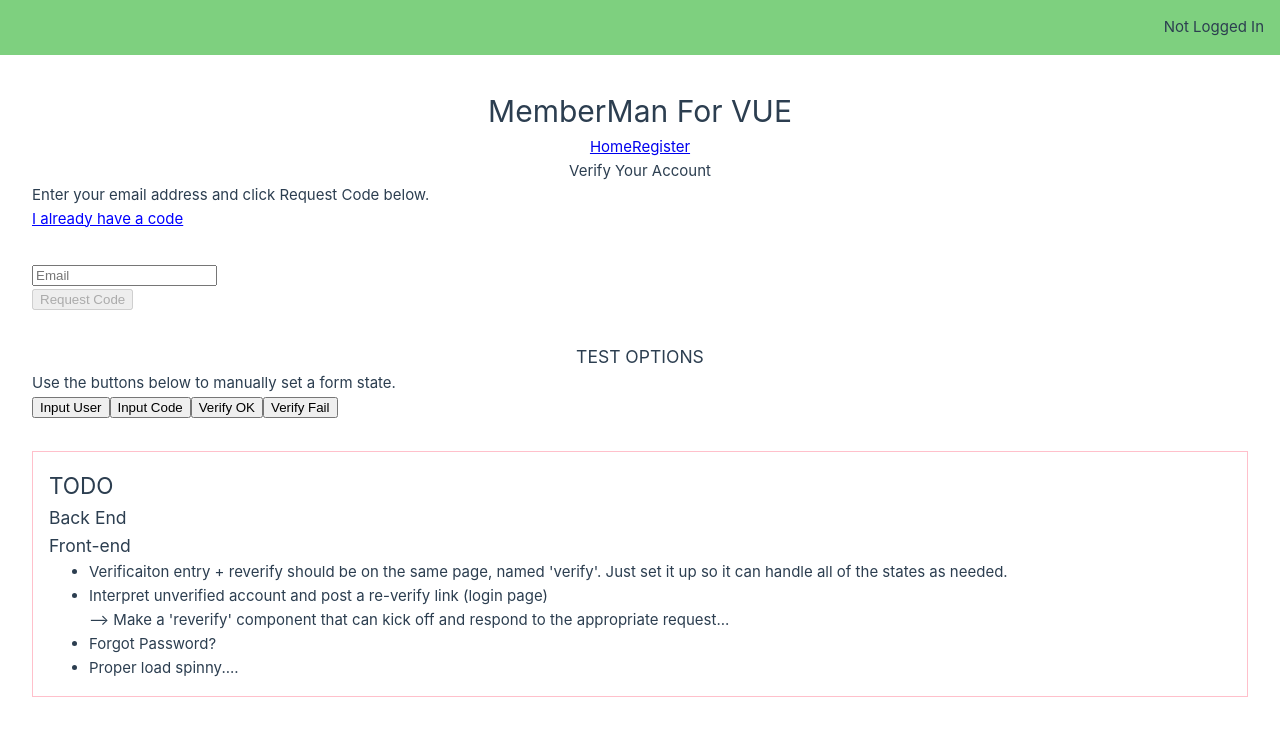
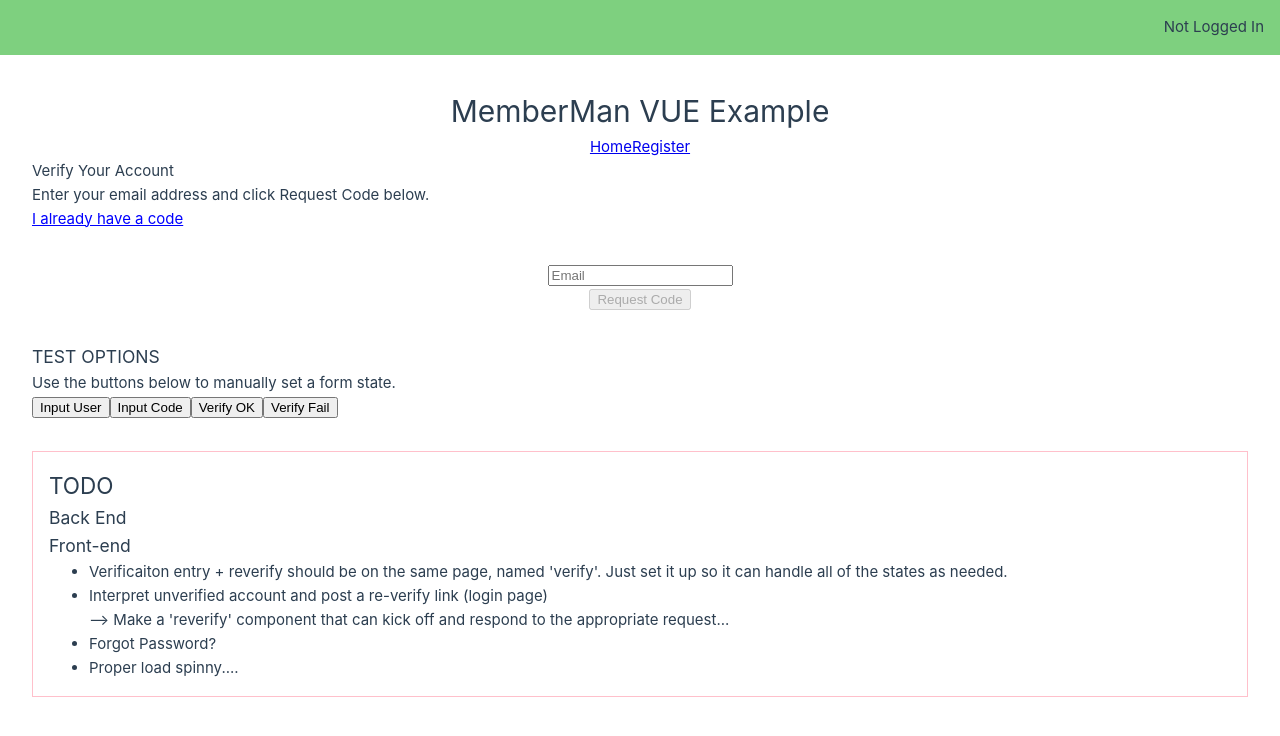
Before and after one commit to drewCoSoftware/officepark.io, a Vue app in the folder MemberMan/VueApp/mm-vue-app/: page /verify in a window 1280 px wide. Shown: the top 736 px of the page. Built offline with nearby package versions, Linux system fonts and the light colour scheme.

Commit message:
- After much bashing around, I finally came up with a better way to disable all of the inputs on a given form. (thanks internet). - Some small amount of work on improving the layout.  It is a bit uggo indeed...

```diff
--- a/MemberMan/VueApp/mm-vue-app/index.html
+++ b/MemberMan/VueApp/mm-vue-app/index.html
@@ -4,7 +4,7 @@
     <meta charset="UTF-8">
     <link rel="icon" href="/favicon.ico">
     <meta name="viewport" content="width=device-width, initial-scale=1.0">
-    <title>MemberMan for VUE</title>
+    <title>MemberMan VUE Example</title>
   </head>
   <body>
     <div id="app"></div>
--- a/MemberMan/VueApp/mm-vue-app/src/App.vue
+++ b/MemberMan/VueApp/mm-vue-app/src/App.vue
@@ -15,7 +15,6 @@ const loginState = ref(_Login.GetState());
 </script>
 
 
-
 <template>
   <header class="login-header">
     <div v-if="loginState?.IsLoggedIn">
@@ -30,15 +29,16 @@ const loginState = ref(_Login.GetState());
 
   <main>
     <div class="title">
-      <h1>MemberMan For VUE</h1>
+      <h1>MemberMan VUE Example</h1>
       <nav>
         <RouterLink to="/">Home</RouterLink>
         <RouterLink to="/register">Register</RouterLink>
       </nav>
     </div>
 
-    <RouterView />
-
+    <div class="content">
+      <RouterView />
+    </div>
 
     <div class="todo">
       <h2>TODO</h2>
@@ -46,7 +46,8 @@ const loginState = ref(_Login.GetState());
       <h3>Back End</h3>
       <h3>Front-end</h3>
       <ul>
-        <li>Verificaiton entry + reverify should be on the same page, named 'verify'.  Just set it up so it can handle all of the states as needed.</li>
+        <li>Verificaiton entry + reverify should be on the same page, named 'verify'. Just set it up so it can handle all
+          of the states as needed.</li>
         <li>
           <p>Interpret unverified account and post a re-verify link (login page)</p>
           <p>--&gt; Make a 'reverify' component that can kick off and respond to the appropriate request...</p>
@@ -78,50 +79,25 @@ h3,
 h4,
 h5,
 h6 {
-  text-align: center;
+  // text-align: center;
 }
 
-.ez-form {
-//  .login {}
 
-  .login.working {
-    background: red;
-  }
-
-  .messages {
-    min-height: 1.5rem;
-    color: red;
-    opacity: 0;
-    transition: all linear 0.125s;
-    margin-bottom: 0.5rem;
-  }
+.content {
+  max-width: 1500px;
 }
-
-.ez-form.has-error {
-  .messages {
-    opacity: 1;
-  }
-}
-
 
 a.as-link {
   text-decoration: underline;
   color: @linkColor;
   cursor: pointer;
 }
-// form .messages {
-//   min-height: 1.5rem;
-//   color: red;
-//   opacity: 0;
-//   transition: all linear 0.125s;
-//   margin-bottom: 0.5rem;
-// }
 
-// form.has-error {
-//   .messages {
-//     opacity: 1;
-//   }
-// }
+
+.ez-form {
+text-align: center;
+}
+
 
 button.link-button {
   background: none;
--- a/MemberMan/VueApp/mm-vue-app/src/components/EZForm.vue
+++ b/MemberMan/VueApp/mm-vue-app/src/components/EZForm.vue
@@ -3,12 +3,26 @@
 // The main point is to have consistent ways to handle common tasks like working state,
 // validation, error messages, etc.
 import { stringify } from 'querystring';
-import { popScopeId, ref, watch } from 'vue';
+import { onMounted, popScopeId, ref, watch } from 'vue';
+import { useSlots } from 'vue';
+
+const slots = useSlots();
+
+// // TEMP:
+// onMounted(() => {
+//   // I understand slots better now, but I still have no idea how I can actually
+//   // utilize them.  VUE does a lot of nice things for us, but completely hiding
+//   // the dom and relationship between parts is really annoying....
+
+//   // const kidSlot = slots.default;
+//   // console.log('kids slot is:');
+//   // console.log(kidSlot);
+
+// });
+
 
 
 const props = defineProps({
-  //  isWorking: Boolean,
-  //  errorMessage: String,
   cssClasses: String,
 });
 
@@ -52,7 +66,7 @@ const emit = defineEmits(['validate']);
 
 
 
-// TOOD: Share this
+// TOOD: Share this function somewhere.....
 function isNullOrEmpty(input: string | undefined) {
   const res = input == null || input == undefined || input == "";
   return res;
@@ -90,14 +104,36 @@ function onInputEvent() {
 <template>
   <div :class="TemplateClass" @input="onInputEvent">
     <div class="messages" v-html="ErrorMessage"></div>
-    <form>
-      <slot></slot>
+    <form v-disable-inputs="IsWorking">
+      <slot />
+      <!-- <slot name="x" /> -->
     </form>
   </div>
 </template>
 
 
 <style scoped type="less">
+.ez-form {
+
+  .login.working {
+    background: red;
+  }
+
+  .messages {
+    min-height: 1.5rem;
+    color: red;
+    opacity: 0;
+    transition: all linear 0.125s;
+    margin-bottom: 0.5rem;
+  }
+}
+
+.ez-form.has-error {
+  .messages {
+    opacity: 1;
+  }
+}
+
 .ez-form.is-working {
   background: red;
 }
--- a/MemberMan/VueApp/mm-vue-app/src/main.ts
+++ b/MemberMan/VueApp/mm-vue-app/src/main.ts
@@ -8,6 +8,32 @@ import router from './router'
 
 const app = createApp(App)
 
+
+// Thanks Internet!
+// https://stackoverflow.com/questions/55905055/vue-need-to-disable-all-inputs-on-page
+// This is how we are disabling all of the inputs on a form when it is working.
+// It may make more sense to just shove all of this into the EZFORM component....
+// TODO: Put this into some kind of reusable file/package....
+app.directive("disable-inputs", {
+  // When all the children of the parent component have been updated
+  updated: function (el, binding) {
+
+    // NOTE: This seems to fire a lot....
+    // alert('custom directive!');
+    const flag = binding.value;
+
+    // NOTE:  If this is EZFrom specific
+    const tags = ["input", "button", "textarea", "select"];
+    tags.forEach(tagName => {
+      const nodes = el.getElementsByTagName(tagName);
+      for (let i = 0; i < nodes.length; i++) {
+        nodes[i].disabled = flag;
+        nodes[i].tabIndex = -1;
+      }
+    });
+  }
+});
+
 app.use(createPinia())
 app.use(router)
 
--- a/MemberMan/VueApp/mm-vue-app/src/views/LoginView.vue
+++ b/MemberMan/VueApp/mm-vue-app/src/views/LoginView.vue
@@ -43,7 +43,7 @@ function beginWork() {
 // -------------------------------------------------------------------------------------------
 function endWork() {
   (form.value as typeof EZForm).endWork();
-//  isWorking.value = false;
+  //  isWorking.value = false;
 }
 
 // -------------------------------------------------------------------------------------------
@@ -81,6 +81,8 @@ async function tryLogin() {
   else {
     alert('login not available!');
   }
+
+  validateForm();
 }
 
 // -------------------------------------------------------------------------------------------
@@ -103,7 +105,7 @@ function validateForm() {
   It seems to me that the easiest way to handle validation is to just catch the input event
   at top level, and then trigger whatever.... -->
   <EZForm ref="form" css-classes="login">
-    <EZInput type="email" name="email" v-model="emailAddress" placeholder="Email"  />
+    <EZInput type="email" name="email" v-model="emailAddress" placeholder="Email" />
 
     <div class="input">
       <input type="password" name="password" v-model="password" placeholder="Password" :disabled="isWorking()"
```
Also changed, not shown: 1 other file (tests, documents, lock files or other folders).
